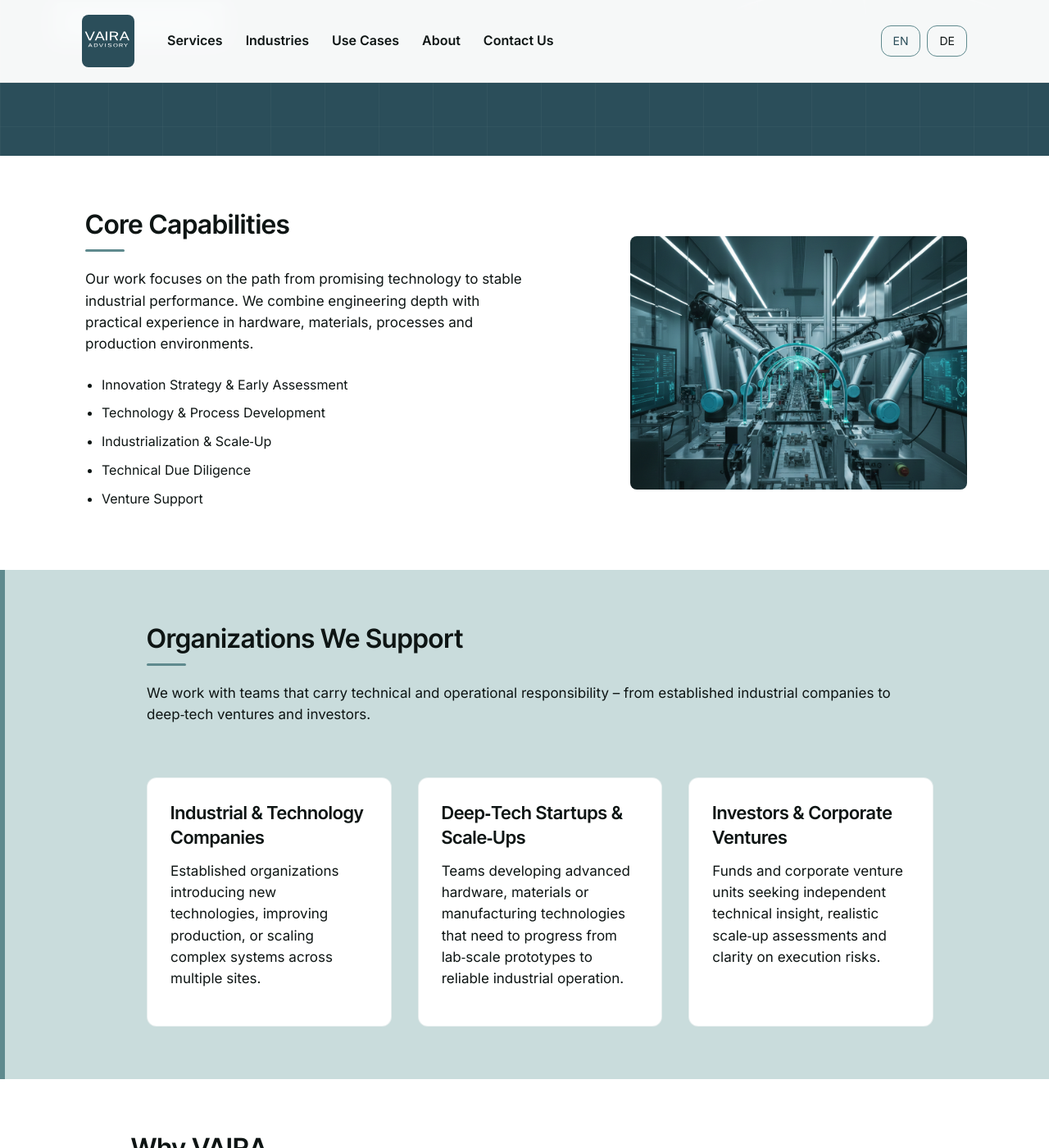
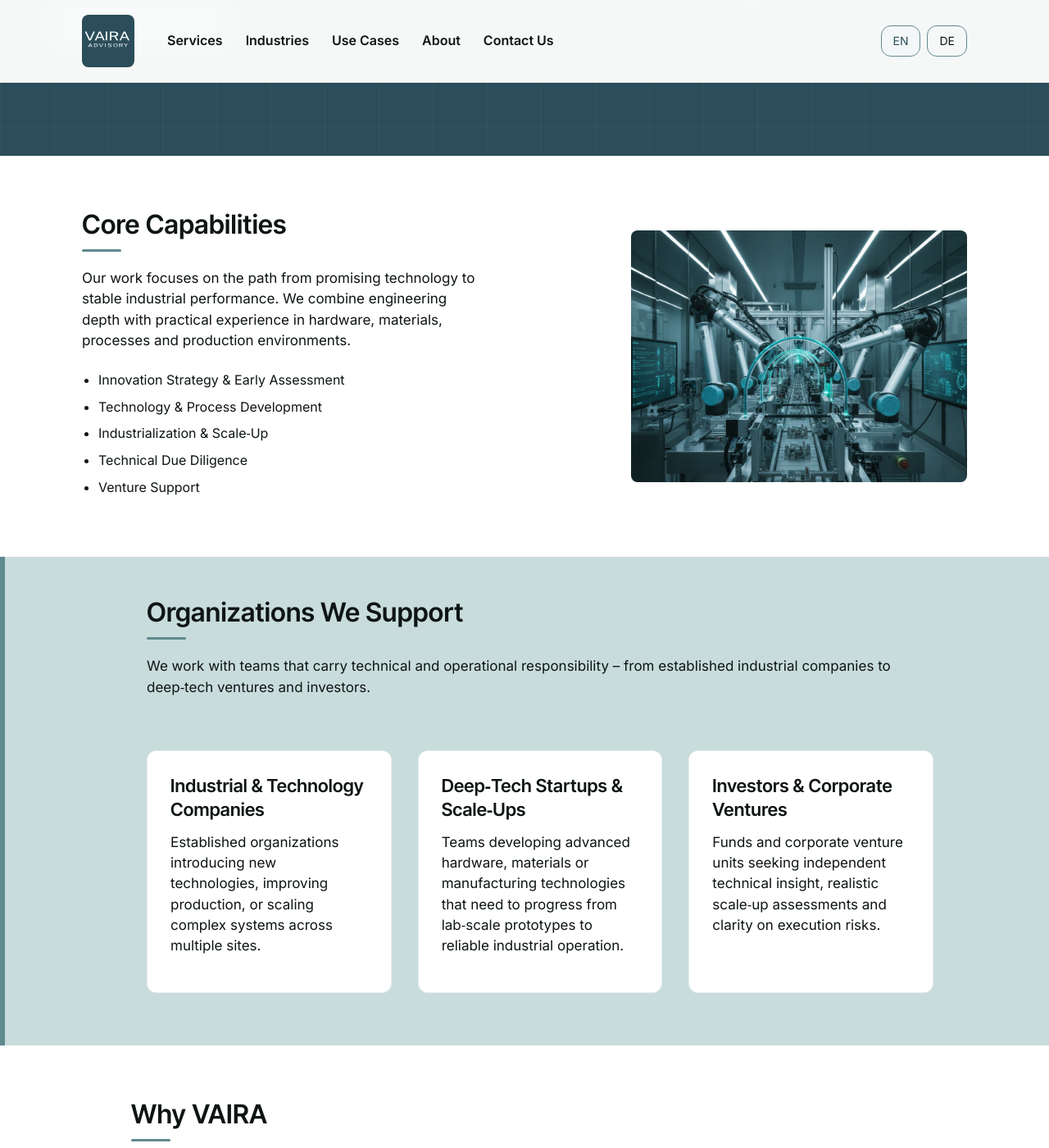
Before and after one commit to raphaelheeb/vaira-advisory, a Jekyll site: the page built from index.html, in a window 1280 px wide and 1400 px high, scrolled down 541 px. Shown: the whole window at 82% size. Built offline with Jekyll 4.4.1, drawn with Linux system fonts in a browser that asks for light colours.

Commit message:
Update styles.css

```diff
--- a/assets/css/styles.css
+++ b/assets/css/styles.css
@@ -961,3 +961,60 @@
     height: 40px;
   }
 }
+
+/* =========================================================
+   COMPACT–TECHNICAL REFINEMENTS (VAIRA)
+   ========================================================= */
+
+/* 1) Tighter, more engineered text measure in split sections */
+.split-left {
+  max-width: 480px;
+}
+
+/* 2) Slightly wider gap for balanced center alignment */
+.split {
+  gap: 56px;
+  padding-left: 0; /* remove subtle misalignment */
+}
+
+/* 3) Center alignment for a stable, technical split layout */
+.split,
+.split-left,
+.split-right {
+  align-items: center;
+  align-self: center;
+}
+
+/* 4) Remove all image offsets for clean centering */
+.split-image {
+  margin-top: 0;
+  align-self: center;
+}
+
+/* 5) Compact, technical line-height system */
+.section p,
+.split-body p,
+.wrapper--narrow p {
+  line-height: 1.48;
+}
+
+.section ul li,
+.split-body ul li {
+  line-height: 1.42;
+}
+
+/* 6) Slightly reduce top padding for .section--alt
+      (Organizations We Support) to avoid visual heaviness */
+.section--alt {
+  padding-top: calc(var(--section-space) - 16px);
+}
+
+/* 7) Improve vertical rhythm in Why VAIRA feature blocks */
+.feature-block {
+  margin-bottom: 32px;
+}
+
+/* 8) Remove inline spacing override in Case Snapshot title */
+.section-title {
+  margin-bottom: 20px !important;
+}
```
